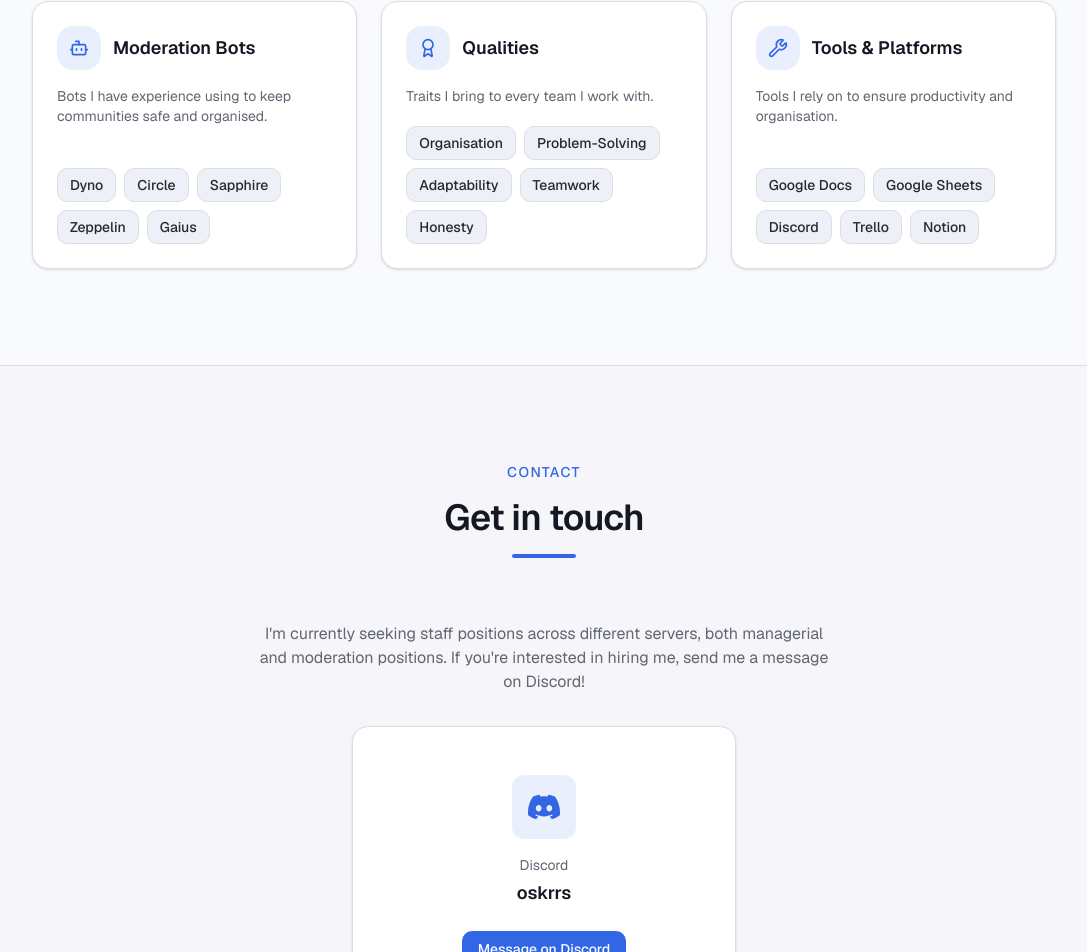
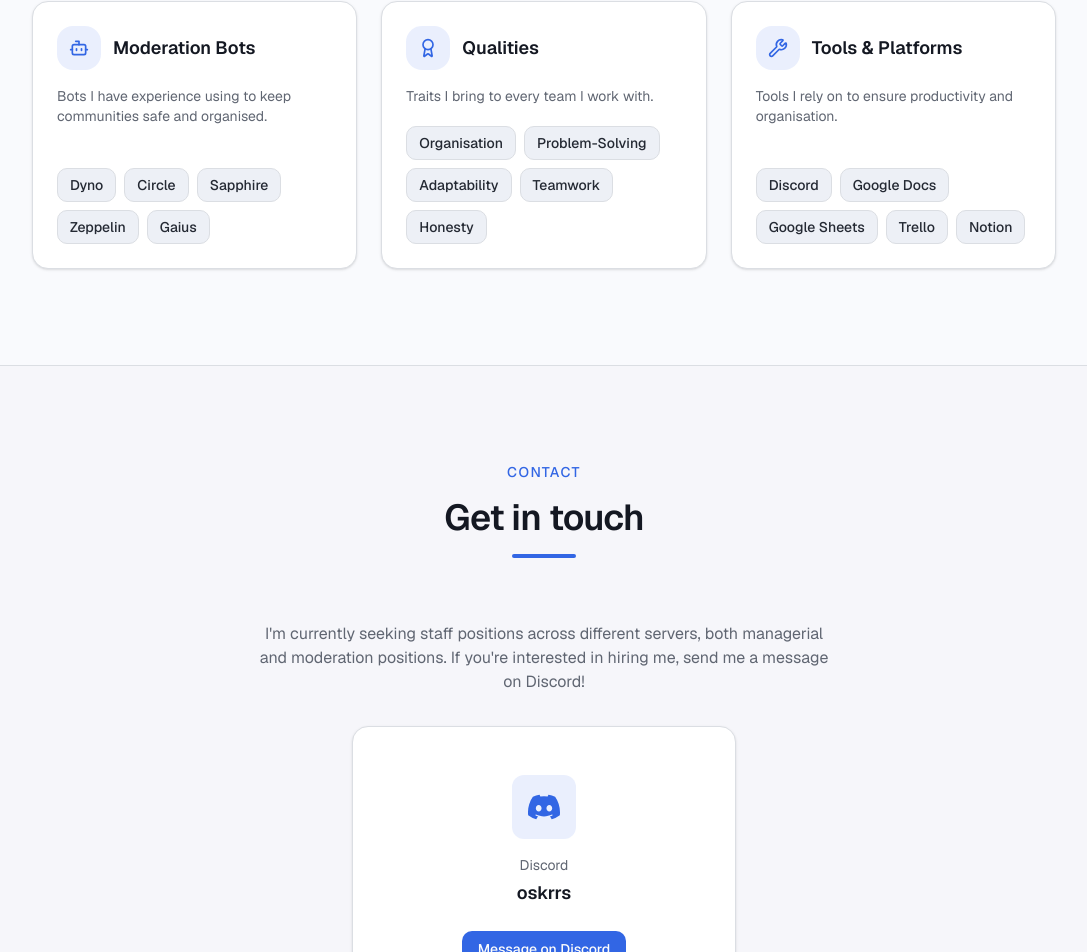
Before and after one commit to oskrrs/portfolio, a Next.js app: page / in a window 1280 px wide. Shown: the part 3180-4132 px from the top of the page, without its empty margins (96-1183 px from the left). Built offline with nearby package versions, Linux system fonts and the light colour scheme; no server answers.

Commit message:
refactor: reorder skills in Tools & Platforms category for better readability
Co-authored-by: oskrrs <287689268+oskrrs@users.noreply.github.com>

```diff
--- a/components/skills.tsx
+++ b/components/skills.tsx
@@ -17,7 +17,7 @@ const skillCategories = [
     title: "Tools & Platforms",
     icon: Wrench,
     description: "Tools I rely on to ensure productivity and organisation.",
-    skills: ["Google Docs", "Google Sheets", "Discord", "Trello", "Notion"],
+    skills: ["Discord", "Google Docs", "Google Sheets", "Trello", "Notion"],
   },
 ]
 
```
